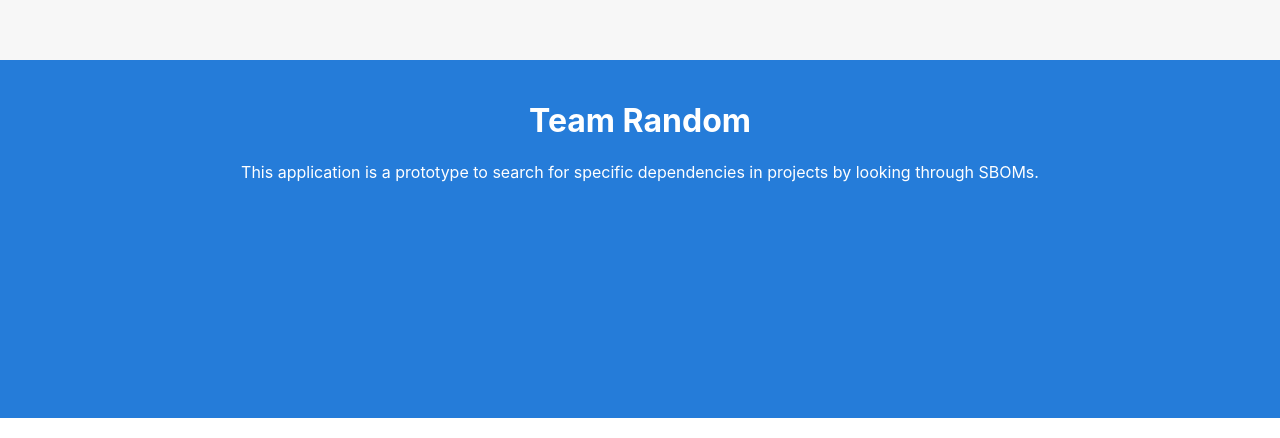
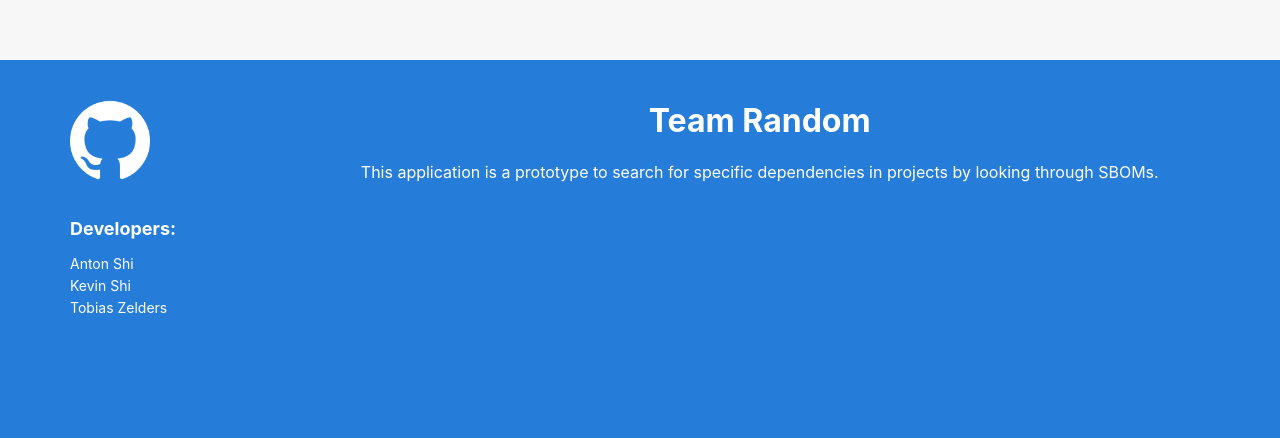
Before and after one commit to KevinGit9/Dependency-Search, a React (Create React App) app in the folder frontend/: page / in a window 1280 px wide. Shown: the part 2291-2729 px from the top of the page. Built offline with nearby package versions, Linux system fonts and the light colour scheme.

Commit message:
homepage styling

```diff
--- a/frontend/src/components/Footer.css
+++ b/frontend/src/components/Footer.css
@@ -2,4 +2,46 @@
     background-color: #257CD9;
     padding: 20px;
     color: white;
-}
+  }
+
+  .footerHeader {
+    display: flex;
+    flex-direction: row;
+    text-align: center;
+  }
+
+  .footerText {
+    padding-left: 17%;
+  }
+
+  .github-link {
+    display: inline-block;
+    margin-top: 20px;
+  }
+
+  .github-link img {
+    width: 80px;
+    height: 80px;
+    padding: 0px 0px 0px 50px;
+  }
+
+  .developers {
+    margin-top: 20px;
+    text-align: left;
+    padding-left: 50px;
+  }
+
+  .developers h2 {
+    font-size: 18px;
+    margin-bottom: 10px;
+  }
+
+  .developers ul {
+    list-style-type: none;
+    padding-left: 0;
+  }
+
+  .developers li {
+    font-size: 14px;
+    margin-bottom: 5px;
+  }
--- a/frontend/src/components/Footer.tsx
+++ b/frontend/src/components/Footer.tsx
@@ -1,15 +1,40 @@
 import React from "react";
-import "./Footer.css"
+import "./Footer.css";
 
 function Footer() {
     return (
         <footer className="footer">
-            <h1> Team Random </h1>
-            <p> This application is a prototype to search for specific dependencies in projects by looking through SBOMs. </p>
+            <div className="footerHeader">
+                <a
+                    href="https://github.com/KevinGit9/ProjectD"
+                    target="_blank"
+                    rel="noopener noreferrer"
+                    className="github-link"
+                >
+                    <img
+                        src="github-logo.png" // Replace with your actual GitHub logo URL
+                        alt="GitHub Logo"
+                    />
+                </a>
+                <div className="footerText">
+                    <h1> Team Random </h1>
+                    <p> This application is a prototype to search for specific dependencies in projects by looking through SBOMs. </p>
+                </div>
+            </div>
             <div style={{ height: "200px" }}>
+                <div className="footerPanel">
+                    <div className="developers">
+                        <h2>Developers:</h2>
+                        <ul>
+                            <li>Anton Shi</li>
+                            <li>Kevin Shi</li>
+                            <li>Tobias Zelders</li>
+                        </ul>
+                    </div>
+                </div>
             </div>
         </footer>
     );
-};
+}
 
 export default Footer;
--- a/frontend/src/routes/Home.css
+++ b/frontend/src/routes/Home.css
@@ -77,7 +77,7 @@
   border: none;
   border-radius: 4px;
   cursor: pointer;
-  margin-top: 100px;
+  margin-top: 5%;
   width: 500px;
   background-color: #257cd9;
   color: white;
@@ -105,7 +105,7 @@
   background-color: #ffffff;
   border-radius: 8px;
   padding: 40px;
-  width: 350px;
+  width: 25%;
 }
 
 .step h2 {
```
Also changed, not shown: frontend/public/github-logo.png (added).
